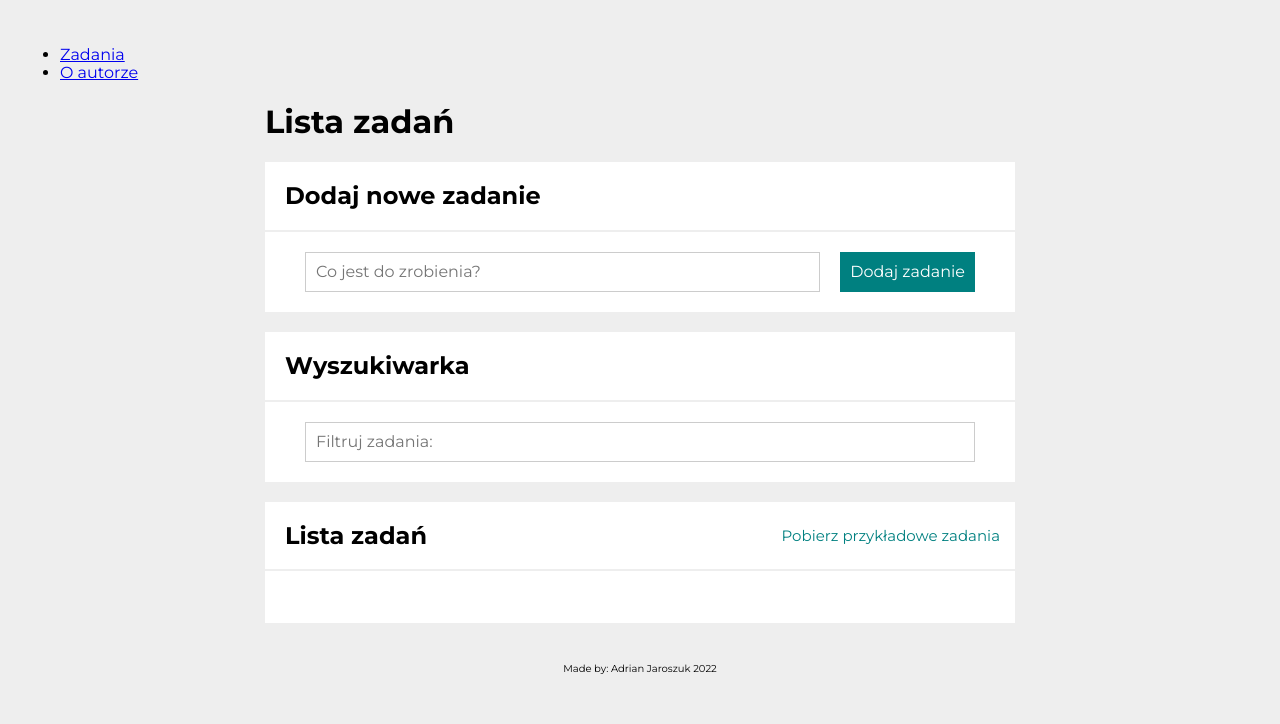
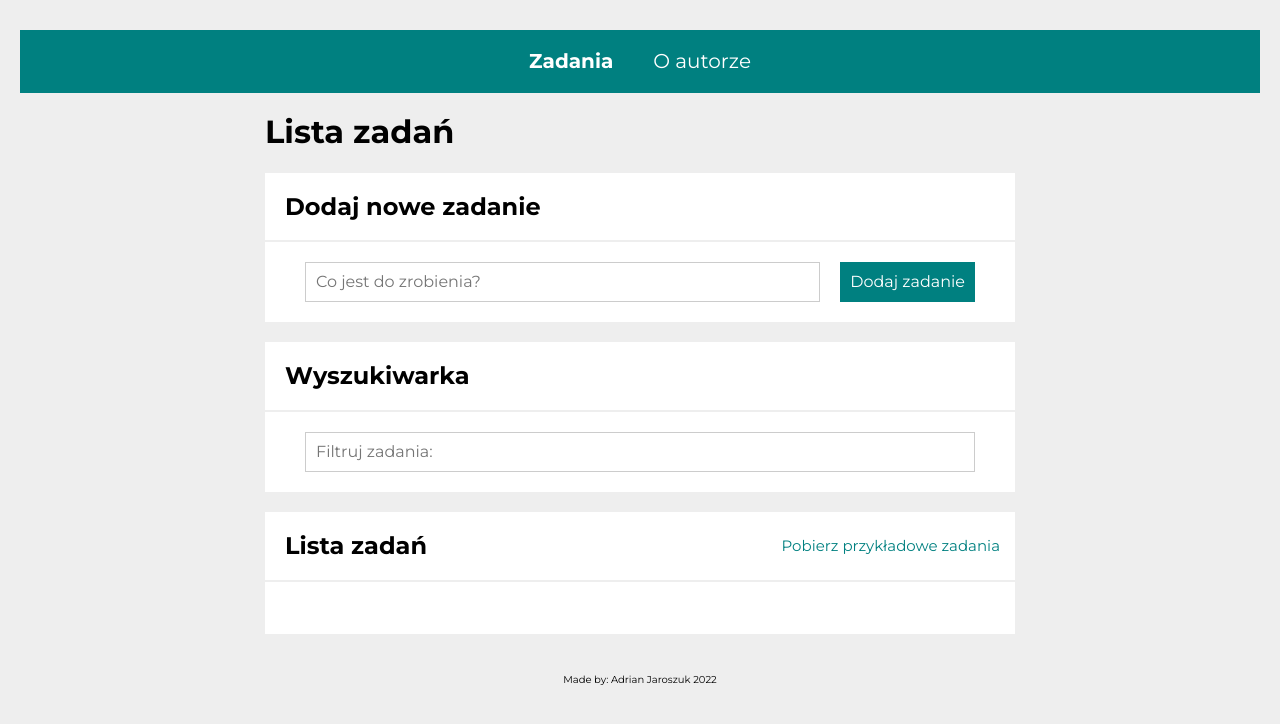
Before and after one commit to AdrianJar/Todo-list-react, a React (Create React App) app: page /zadania#/zadania in a window 1280 px wide. Shown: the top 724 px of the page. Built offline with nearby package versions, Linux system fonts and the light colour scheme.

Commit message:
implemented new component to app

```diff
--- a/src/App.js
+++ b/src/App.js
@@ -1,21 +1,18 @@
-import { HashRouter, Link, Redirect, Route, Switch } from "react-router-dom";
-import AuthorPage from "./features/AuthorPage";
-import TasksPage from "./features/tasks/TasksPage";
-import TaskPage from "./features/tasks/TaskPage";
+import { HashRouter, Redirect, Route, Switch } from "react-router-dom"
+import NavList from "./common/NavList"
+import AuthorPage from "./features/AuthorPage"
+import TaskPage from "./features/tasks/TaskPage"
+import TasksPage from "./features/tasks/TasksPage"
+
+
+
 
 function App() {
 
   return (
     <HashRouter>
     <nav>
-        <ul>
-          <li>
-            <Link to="/zadania">Zadania</Link>
-          </li>
-          <li>
-            <Link to="/author">O autorze</Link>
-          </li>
-        </ul>
+      <NavList />
       <Switch>
         <Route path="/zadania/:id">
           <TaskPage />
```
Lines whose indentation alone changed are shown as unchanged.
